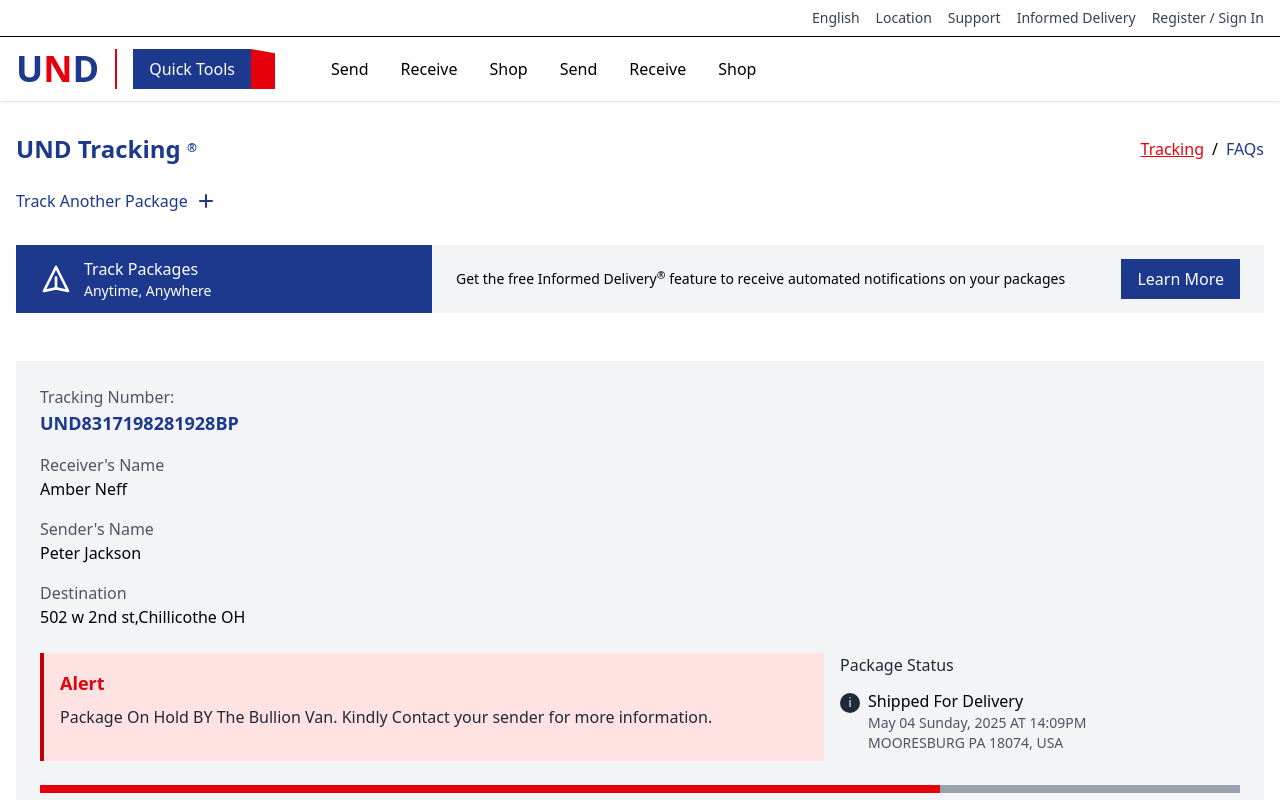
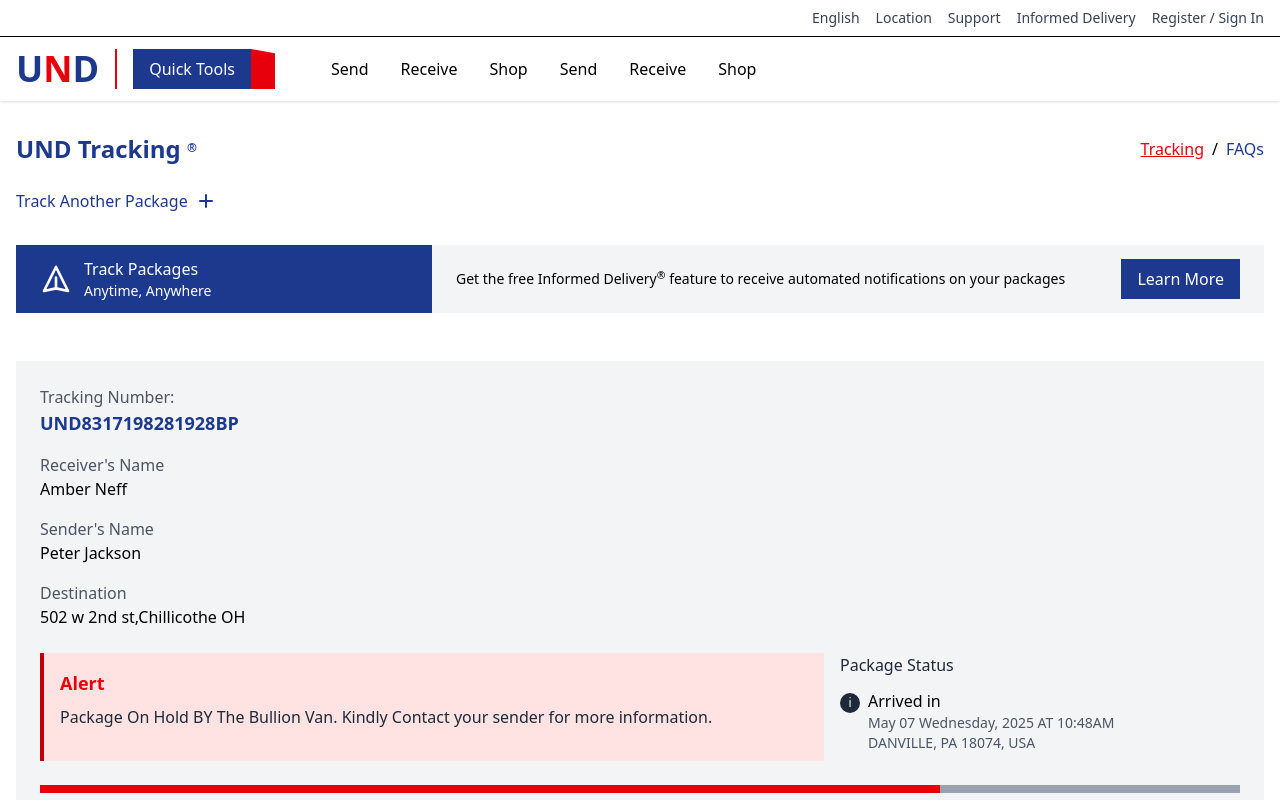
Before and after one commit to godsfavor-art/unatdelivery, a React (Vite) app: page / in a window 1280 px wide. Shown: the top 800 px of the page. Built offline with nearby package versions, Linux system fonts and the light colour scheme.

Commit message:
Add files via upload

```diff
--- a/src/components/TrackingTop.tsx
+++ b/src/components/TrackingTop.tsx
@@ -27,13 +27,19 @@ const UNDTrackingHeader: React.FC = () => {
   const [showTravelHistory, setShowTravelHistory] = useState(true);
 
   const activeStatus = {
-    status: "Shipped For Delivery",
-    date: "May 04 Sunday, 2025",
-    time: "14:09PM",
-    location: "Mooresburg PA 18074, USA",
+    status: "Arrived in",
+    date: "May 07 Wednesday, 2025",
+    time: "10:48AM",
+    location: "Danville, PA 18074, USA",
   };
 
   const trackingEvents: TrackingEvent[] = [
+    {
+      status: "Arrived in",
+      date: "May 07 Wednesday, 2025",
+      time: "10:48AM",
+      location: "Danville, PA 18074, USA",
+    },
     {
       status: "Shipped For Delivery",
       date: "May 04 Sunday, 2025",
```
